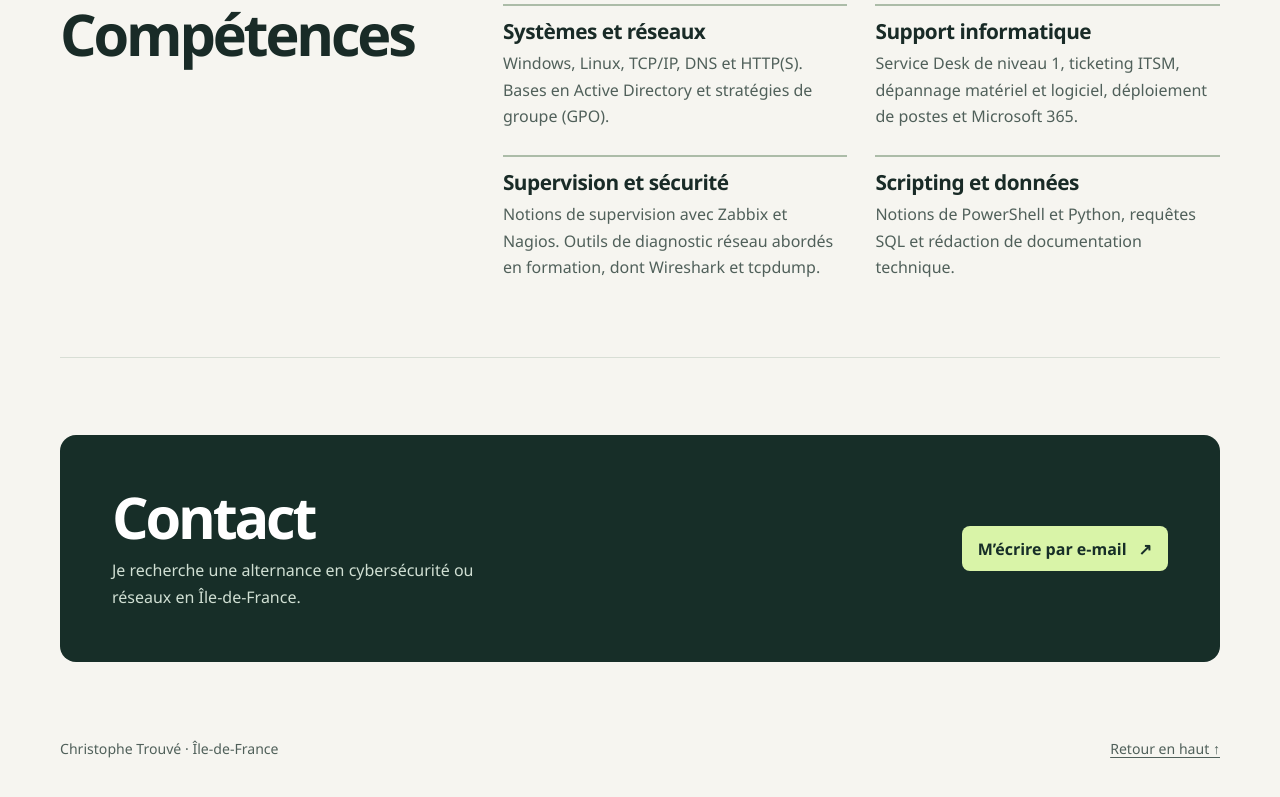
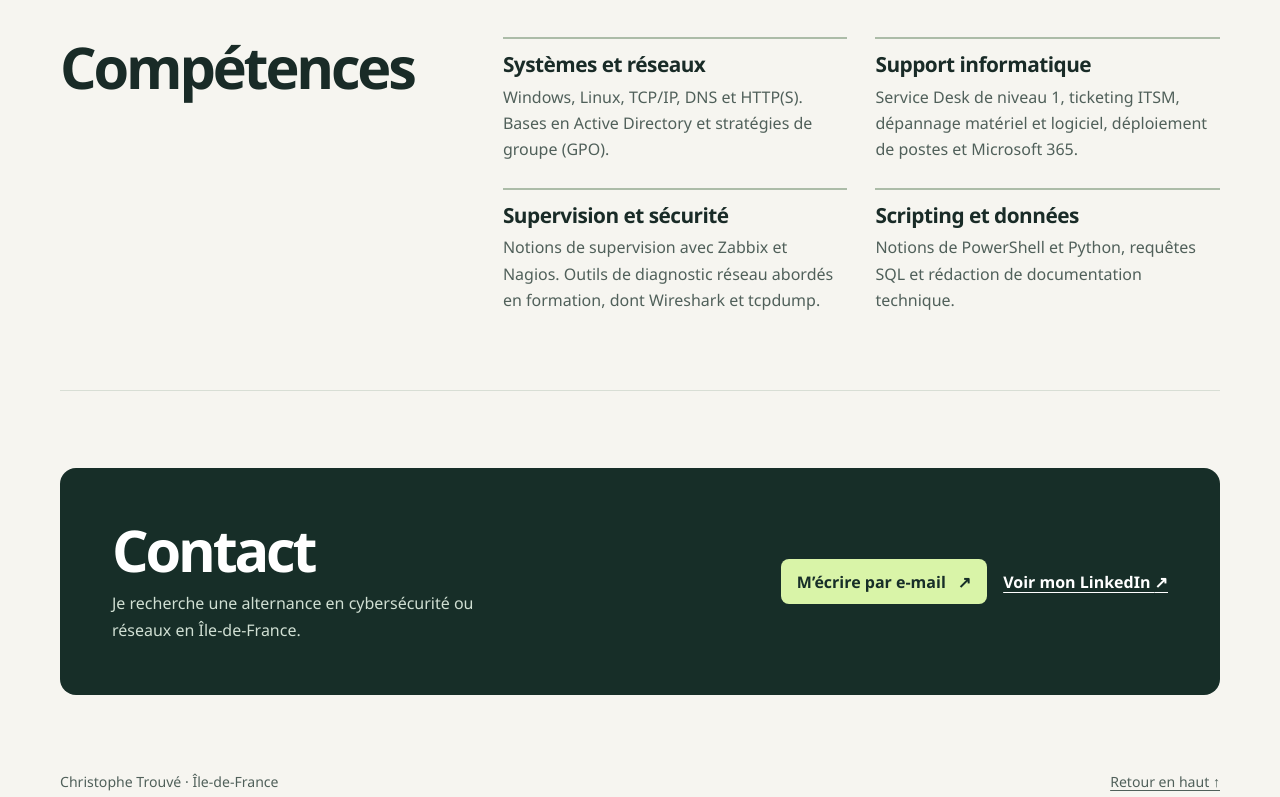
Before and after one commit to Friipon/Christophe-Trouve, a plain HTML site: page index.html in a window 1280 px wide. Shown: the part 2000-2797 px from the top of the page. Drawn offline with Linux system fonts and the light colour scheme.

Commit message:
Portfolio V0.4

```diff
--- a/index.html
+++ b/index.html
@@ -89,8 +89,10 @@
     .skills p { margin-top: .4rem; color: var(--muted); }
     .contact { display: flex; flex-wrap: wrap; justify-content: space-between; align-items: center; gap: 1.5rem; border-radius: 16px; background: var(--forest); color: white; padding: clamp(1.4rem, 5vw, 3.25rem); }
     .contact p { margin-top: .65rem; color: #d0dfd3; max-width: 46ch; }
+    .contact-actions { display: flex; flex-wrap: wrap; align-items: center; gap: .75rem 1rem; }
     .contact .button { background: var(--mint); color: var(--forest); }
     .contact .button:hover { background: #ecffcc; }
+    .contact .text-link:hover { color: var(--mint); }
     .contact a:focus-visible, .architecture a:focus-visible { outline-color: white; }
     footer { color: var(--muted); display: flex; justify-content: space-between; gap: .7rem 1.5rem; flex-wrap: wrap; padding-block: 0 1.6rem; font-size: .88rem; }
     @media (max-width: 860px) {
@@ -124,6 +126,7 @@
       <a href="#contact">Contact</a>
     </nav>
   </header>
+
   <main id="contenu" class="wrap">
     <section class="hero" aria-labelledby="nom">
       <div>
@@ -134,6 +137,7 @@
         <div class="actions">
           <a class="button" href="#projet">Découvrir mon projet <span aria-hidden="true">↘</span></a>
           <a class="text-link" href="#contact">Me contacter</a>
+          <a class="text-link" href="./CV_TROUVE_Christophe.pdf" download>Télécharger mon CV (PDF) <span aria-hidden="true">↓</span></a>
         </div>
       </div>
       <figure class="architecture">
@@ -207,10 +211,14 @@
           <h2 id="titre-contact">Contact</h2>
           <p>Je recherche une alternance en cybersécurité ou réseaux en Île-de-France.</p>
         </div>
-        <a class="button" href="mailto:christophe.trouve@edu.nexa.fr">M’écrire par e-mail <span aria-hidden="true">↗</span></a>
+        <div class="contact-actions">
+          <a class="button" href="mailto:christophe.trouve@edu.nexa.fr">M’écrire par e-mail <span aria-hidden="true">↗</span></a>
+          <a class="text-link" href="https://www.linkedin.com/in/christophe-trouve-7213b7326/">Voir mon LinkedIn <span aria-hidden="true">↗</span></a>
+        </div>
       </div>
     </section>
   </main>
+
   <footer class="wrap"><span>Christophe Trouvé · Île-de-France</span><a href="#haut">Retour en haut ↑</a></footer>
 </body>
 </html>
```
